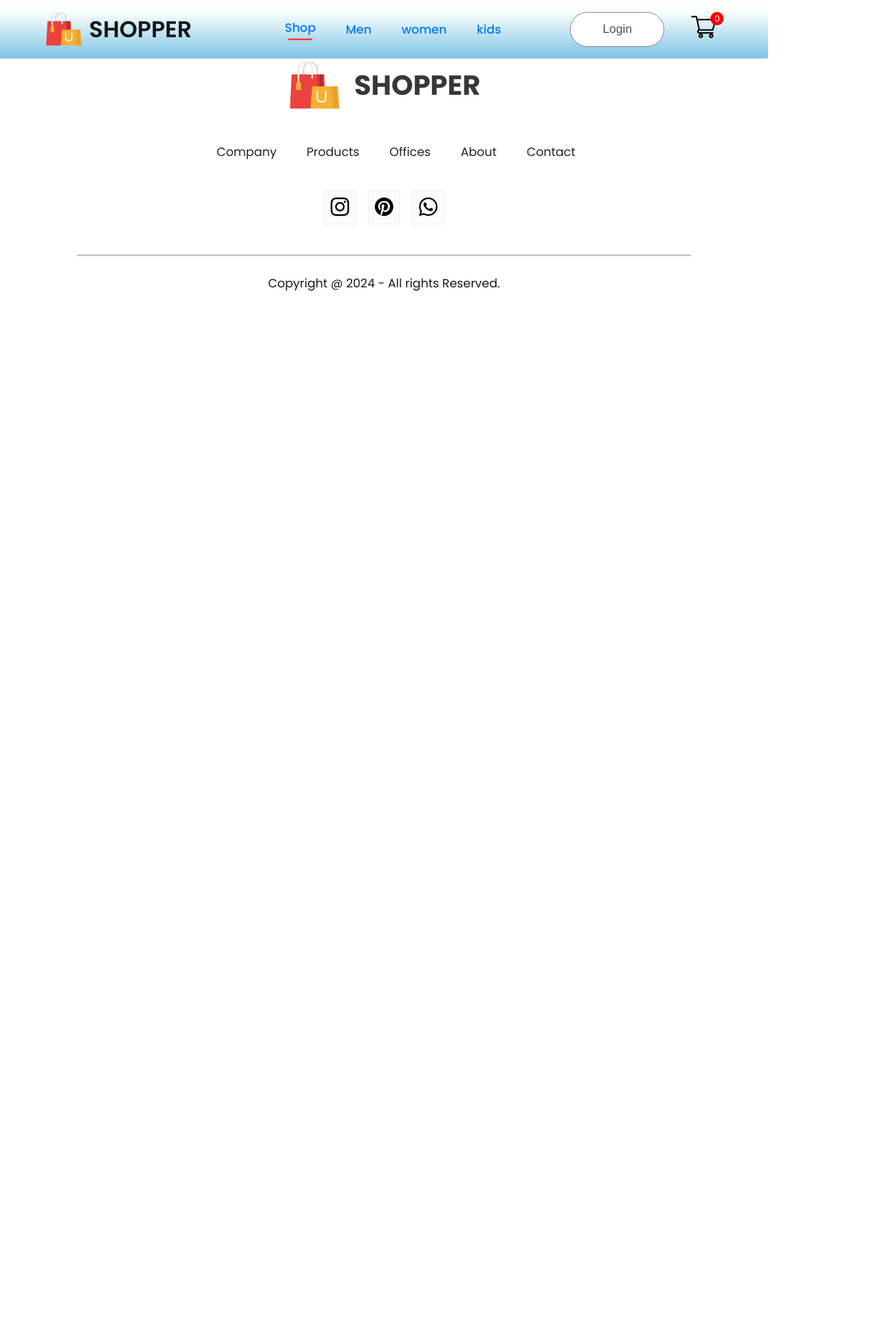
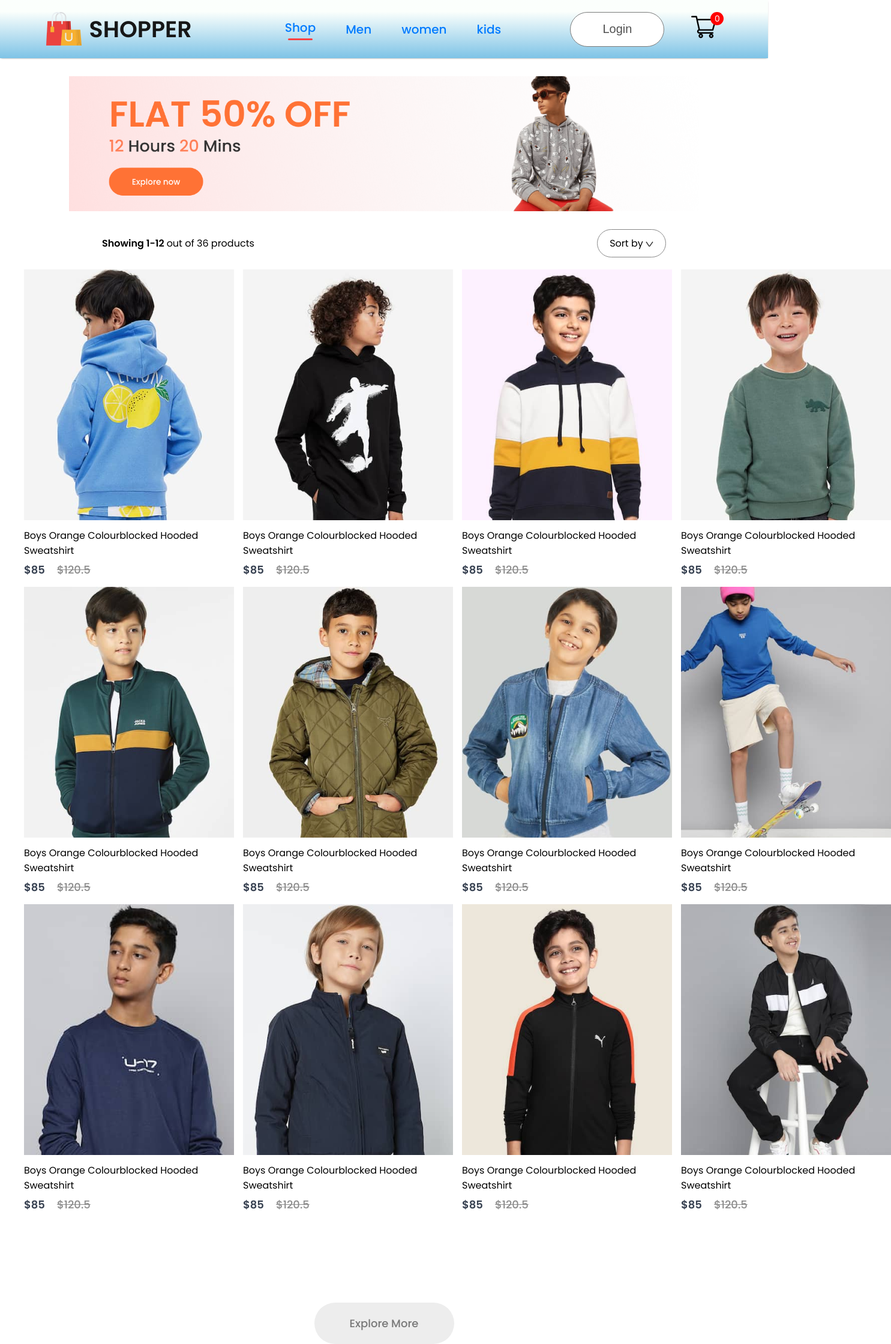
Before and after one commit to sparshbansal-08/E-Commerce, a React (Create React App) app in the folder frontend/: page /kids in a window 1280 px wide. Shown: the top 2240 px of the page at 60% size, 1485 px wide, since content can reach past the window. Before the commit the page ends 800 px from the top, so only its background shows below. Built offline with nearby package versions, Linux system fonts and the light colour scheme.

Commit message:
all category products launched

```diff
--- a/frontend/src/App.js
+++ b/frontend/src/App.js
@@ -7,6 +7,9 @@
 import Cart from "./Pages/Cart";
 import LoginSignup from "./Pages/LoginSignup";
 import Footer from "./Components/Footer/Footer";
+import men_banner from "./Components/Assets/banner_mens.png";
+import women_banner from "./Components/Assets/banner_women.png";
+import kid_banner from "./Components/Assets/banner_kids.png";
 
 function App() {
   return (
@@ -15,9 +18,18 @@
         <Navbar />
         <Routes>
           <Route path="/" element={<Shop />} />
-          <Route path="/mens" element={<ShopCategory category="mens" />} />
-          <Route path="/womens" element={<ShopCategory category="women" />} />
-          <Route path="/kids" element={<ShopCategory category="kid" />} />
+          <Route
+            path="/mens"
+            element={<ShopCategory banner={men_banner} category="men" />}
+          />
+          <Route
+            path="/womens"
+            element={<ShopCategory banner={women_banner} category="women" />}
+          />
+          <Route
+            path="/kids"
+            element={<ShopCategory banner={kid_banner} category="kid" />}
+          />
           <Route path="/product" element={<Product />}>
             <Route path=":productId" element={<Product />} />
           </Route>
--- /dev/null
+++ b/frontend/src/Context/ShopContext.jsx
@@ -0,0 +1,16 @@
+import React, { createContext } from "react";
+import all_product from "../Components/Assets/all_product";
+
+export const ShopContext = createContext(null);
+
+const ShopContextProvider = (props) => {
+  const contextValue = { all_product };
+
+  return (
+    <ShopContext.Provider value={contextValue}>
+      {props.children}
+    </ShopContext.Provider>
+  );
+};
+
+export default ShopContextProvider;
--- /dev/null
+++ b/frontend/src/Pages/CSS/ShopCategory.css
@@ -0,0 +1,40 @@
+.shopcategory-banner {
+  display: block;
+  margin: 30px auto;
+  width: 82%;
+}
+.shopcategory-indexSort {
+  display: flex;
+  justify-content: space-between;
+  align-items: center;
+  margin: 0px 170px;
+}
+.shopcategory-sort {
+  padding: 10px 20px;
+  border-radius: 40px;
+  border: 1px solid #888;
+}
+.shopcategory-indexSort p span {
+  font-weight: 600;
+}
+.shopcategory-products {
+  margin: 20px 40px;
+  display: grid;
+  grid-template-columns: 1fr 1fr 1fr 1fr;
+  row-gap: 100px;
+  gap: 15px;
+  margin-bottom: 100px;
+}
+.shopcategory-loadmore {
+  display: flex;
+  justify-content: center;
+  align-items: center;
+  margin: 150px auto;
+  width: 233px;
+  height: 69px;
+  border-radius: 75px;
+  background: #ededed;
+  color: #787878;
+  font-size: 18px;
+  font-weight: 500;
+}
--- a/frontend/src/Pages/ShopCategory.jsx
+++ b/frontend/src/Pages/ShopCategory.jsx
@@ -1,5 +1,42 @@
-import React from "react";
-const ShopCategory = () => {
-  return <div></div>;
+import React, { useContext } from "react";
+import "./CSS/ShopCategory.css";
+import { ShopContext } from "../Context/ShopContext";
+import dropdown_icon from "../Components/Assets/dropdown_icon.png";
+import Item from "../Components/Item/Item";
+
+const ShopCategory = (props) => {
+  const { all_product } = useContext(ShopContext);
+  return (
+    <div className="Shop-category">
+      <img className="shopcategory-banner" src={props.banner} alt="" />
+      <div className="shopcategory-indexSort">
+        <p>
+          <span> Showing 1-12 </span> out of 36 products
+        </p>
+        <div className="shopcategory-sort">
+          Sort by <img src={dropdown_icon} alt="" />
+        </div>
+      </div>
+      <div className="shopcategory-products">
+        {all_product.map((item, i) => {
+          if (props.category === item.category) {
+            return (
+              <Item
+                key={i}
+                id={item.id}
+                name={item.name}
+                image={item.image}
+                new_price={item.new_price}
+                old_price={item.old_price}
+              />
+            );
+          } else {
+            return null;
+          }
+        })}
+      </div>
+      <div className="shopcategory-loadmore">Explore More</div>
+    </div>
+  );
 };
 export default ShopCategory;
--- a/frontend/src/index.js
+++ b/frontend/src/index.js
@@ -1,17 +1,12 @@
-import React from 'react';
-import ReactDOM from 'react-dom/client';
-import './index.css';
-import App from './App';
-import reportWebVitals from './reportWebVitals';
+import React from "react";
+import ReactDOM from "react-dom/client";
+import "./index.css";
+import App from "./App";
+import ShopContextProvider from "./Context/ShopContext";
 
-const root = ReactDOM.createRoot(document.getElementById('root'));
+const root = ReactDOM.createRoot(document.getElementById("root"));
 root.render(
-  <React.StrictMode>
+  <ShopContextProvider>
     <App />
-  </React.StrictMode>
+  </ShopContextProvider>
 );
-
-// If you want to start measuring performance in your app, pass a function
-// to log results (for example: reportWebVitals(console.log))
-// or send to an analytics endpoint. Learn more: https://bit.ly/CRA-vitals
-reportWebVitals();
```
